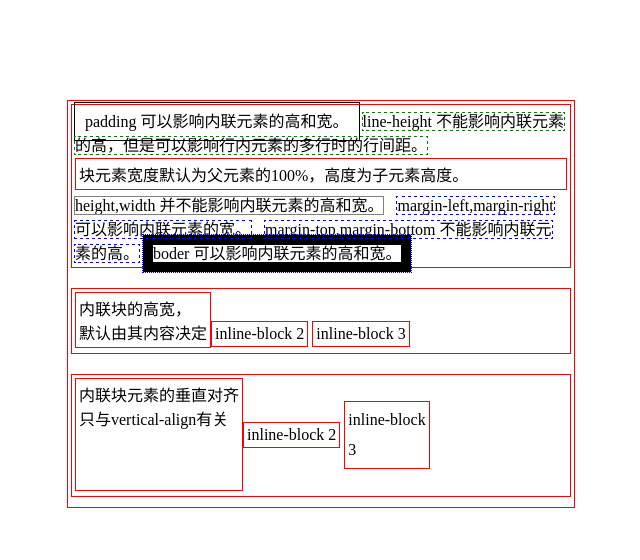
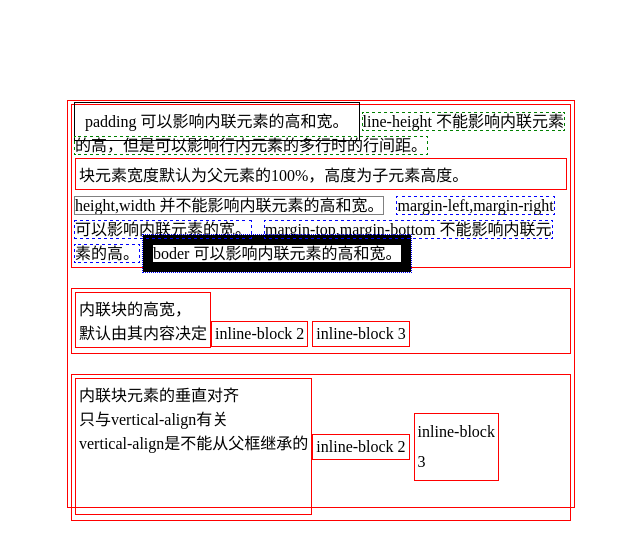
Before and after one commit to zanxiaofeng/web-css, a plain HTML site: page demo1/index.html in a window 1280 px wide. Shown: the whole page, without its empty margins (319-959 px from the left). Drawn offline with Linux system fonts and the light colour scheme.

Commit message:
fix virtical-align

```diff
--- a/demo1/index.html
+++ b/demo1/index.html
@@ -34,7 +34,6 @@
 
       .block3{
         margin-top: 20px;
-        vertical-align: middle;
       }
 
       .block3 .inline-block{
@@ -66,7 +65,7 @@
       </div>
 
       <div class="block3">
-        <div style="padding-bottom: 60px;" class="inline-block">内联块元素的垂直对齐<br/>只与vertical-align有关</div><div class="inline-block">inline-block 2
+        <div style="padding-bottom: 60px;" class="inline-block">内联块元素的垂直对齐<br/>只与vertical-align有关<br/>vertical-align是不能从父框继承的</div><div class="inline-block">inline-block 2
         </div>
         <div style="line-height: 30px;" class="inline-block">
             inline-block <br>3
```
